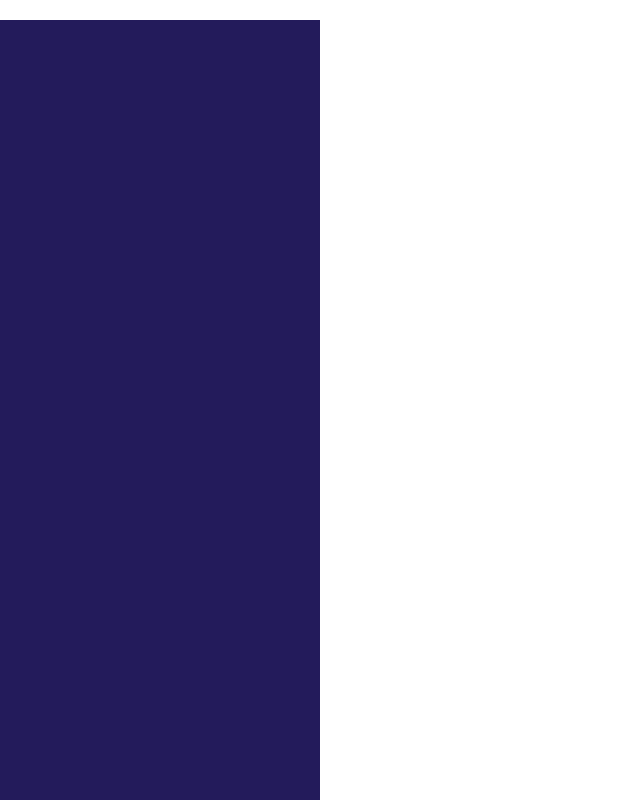
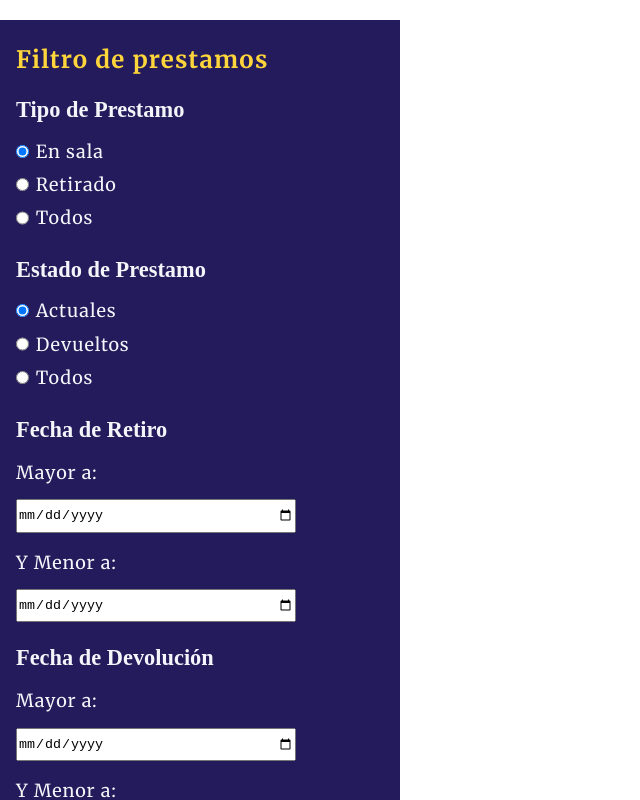
Before and after one commit to RolandoKirina/PPSLibraryBernardinoRivadavia, a React (Vite) app: page /loans in a window 1280 px wide. Shown: the part 560-1360 px from the top of the page, without its empty margins (0-640 px from the left). Built offline with nearby package versions, Linux system fonts and the light colour scheme.

Commit message:
filter design made

```diff
--- a/src/components/loan/filters/LoanFilters.Jsx
+++ /dev/null
@@ -1,11 +0,0 @@
-import './LoanFilters.css';
-
-export default function LoanFilters() {
-    return (
-        <>
-            <aside className='filters-aside'>
-
-            </aside>
-        </>
-    );
-}
--- a/src/components/loan/filters/LoanFilters.css
+++ /dev/null
@@ -1,5 +0,0 @@
-.filters-aside {
-    width: 20em;
-    height: 50em;
-    background-color: var(--primary-dark-1);
-}
--- /dev/null
+++ b/src/components/loanfilter/LoanFilter.css
@@ -0,0 +1,67 @@
+.filter-aside {
+    width: 25em;
+    height: 300em;
+    background-color: var(--primary-dark-1);
+    color: var(--white);
+}
+
+.filter-title {
+    margin-left: 1em;
+    color: var(--secondary-light-2);
+}
+
+.filter-title h3 {
+    letter-spacing: 0.05em;
+    padding-top: 1em;
+    font-size: 1.5em;
+}
+
+.filter-form form {
+    display: flex;
+    flex-direction: column;
+    width: 70%;
+    margin-left: 1em;
+}
+
+.filter-form form input {
+    height: 2.5em;
+}
+
+.form-inputs, .form-inputs-checkbox {
+    display: flex;
+    flex-direction: column;
+}
+
+.form-inputs label, .form-inputs-checkbox label{
+    margin: 0;
+    font-size: large;
+}
+
+.form-inputs h4, .form-inputs-checkbox h4 {
+    margin-top: 1em;
+    font-size: 1.4em;
+    margin-bottom: 0.5em;
+}
+
+.filter-form form label {
+    display: flex;
+    align-items: center;
+}
+
+.filter-form form label input {
+    margin-right: 0.5em;
+
+}
+
+.form-inputs label {
+    margin-top: 1em;
+    margin-bottom: 0.5em;
+}
+
+.form-inputs input {
+    margin-top: 0.5em;
+}
+
+.form-inputs h4 {
+    margin-bottom: 0;
+}
--- /dev/null
+++ b/src/components/loanfilter/LoanFilter.jsx
@@ -0,0 +1,83 @@
+import { useState } from 'react';
+import './LoanFilter.css';
+
+export default function LoanFilter() {
+    const [type, setType] = useState('room');
+    const [state, setState] = useState('current');
+
+
+    return (
+        <>
+            <aside className='filter-aside'>
+                <div className='filter-title'>
+                    <h3>Filtro de prestamos</h3>
+                </div>
+                <div className='filter-form'>
+                    <form>
+                        <div className='form-inputs-checkbox'>
+                            <h4>Tipo de Prestamo</h4>
+                            <label>
+                                <input type='radio' name='loan-type' value='room' checked={type === 'room'} onChange={() => setType('room')}/>
+                                En sala
+                            </label>
+                            <label>
+                                <input type='radio' name='loan-type' value='retired' checked={type === 'retired'} onChange={() => setType('retired')}/>
+                                Retirado
+                            </label>
+                            <label>
+                                <input type='radio' name='loan-type' value='all' checked={type === 'all'} onChange={() => setType('all')}/>
+                                Todos
+                            </label>
+                        </div>
+                        <div className='form-inputs-checkbox'>
+                            <h4>Estado de Prestamo</h4>
+                            <label>
+                                <input type='radio' name='loan-state' checked={state === 'current'} onChange={() => setState('current')}/>
+                                Actuales
+                            </label>
+                            <label>
+                                <input type='radio' name='loan-state' checked={state === 'returned'} onChange={() => setState('returned')}/>
+                                Devueltos
+                            </label>
+                            <label>
+                                <input type='radio' name='loan-state' checked={state === 'all'} onChange={() => setState('all')}/>
+                                Todos
+                            </label>
+                        </div>
+                        <div className='form-inputs'>
+                            <h4>Fecha de Retiro</h4>
+                            <label>Mayor a: </label>
+                            <input type='date'/>
+                            <label>Y Menor a: </label>
+                            <input type='date'/>
+                        </div>
+                        <div className='form-inputs'>
+                            <h4>Fecha de Devolución</h4>
+                            <label>Mayor a: </label>
+                            <input type='date'/>
+                            <label>Y Menor a: </label>
+                            <input type='date'/>
+                        </div>
+                        <div className='form-inputs-checkbox'>
+                            <h4>Socio</h4>
+                            <label>Nombre</label>
+                            <input/>
+                            <label>
+                                <input type='checkbox'/>
+                                Solo los activos
+                            </label>
+                        </div>
+                        <div className='form-inputs'>
+                            <h4>Libro</h4>
+                            <label>Titulo</label>
+                            <input/>
+                            <label>Codigo</label>
+                            <input/>
+                        </div>
+
+                    </form>
+                </div>
+            </aside>
+        </>
+    );
+}
--- a/src/pages/LoanSection/LoanSection.jsx
+++ b/src/pages/LoanSection/LoanSection.jsx
@@ -1,4 +1,4 @@
-import LoanFilters from "../../components/loan/filters/LoanFilters.Jsx";
+import LoanFilter from "../../components/loanfilter/LoanFilter";
 
 
 export default function LoanSection() {
@@ -11,8 +11,7 @@ export default function LoanSection() {
 //buttons
         <>
             <main>
-                <LoanFilters />
-
+               <LoanFilter />
             </main>
 
         </>
```
